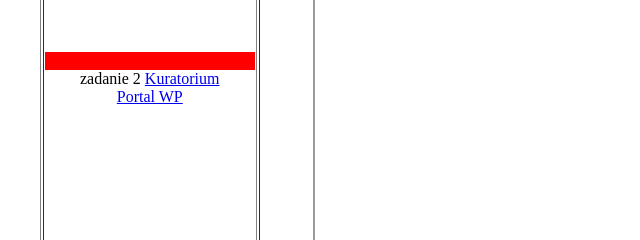
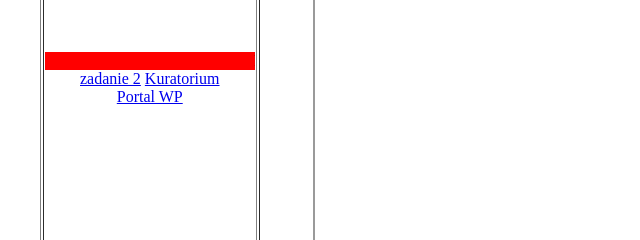
Before and after one commit to JulkaOstrowska1/CSS, a plain HTML site: page index.html in a window 1280 px wide. Shown: the part 261-501 px from the top of the page, 0-640 px from the left. Drawn offline with Linux system fonts and the light colour scheme.

Commit message:
Update index.html

```diff
--- a/index.html
+++ b/index.html
@@ -8,7 +8,7 @@
  <td width=18% align=center>
 
    <marquee bgcolor="red">Pozdrowienia</marquee>
-  <a scr="zadanie2.html" target="obszar_glowny">zadanie 2</a>
+  <a href="zadanie2.html" target="obszar_glowny">zadanie 2</a>
  <a href="http://www.kuratorium.gda.pl" target="strony">Kuratorium</a>
  <br>
  <a href="http://www.wp.pl" target="strony">Portal WP</a>
```
